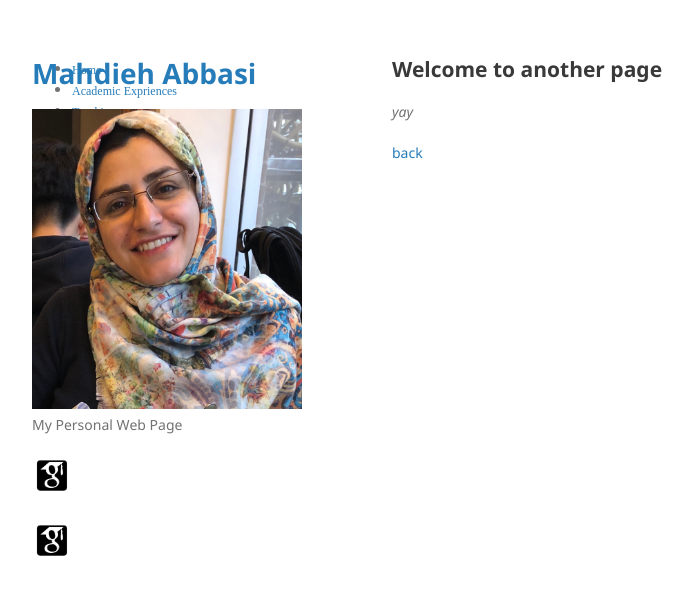
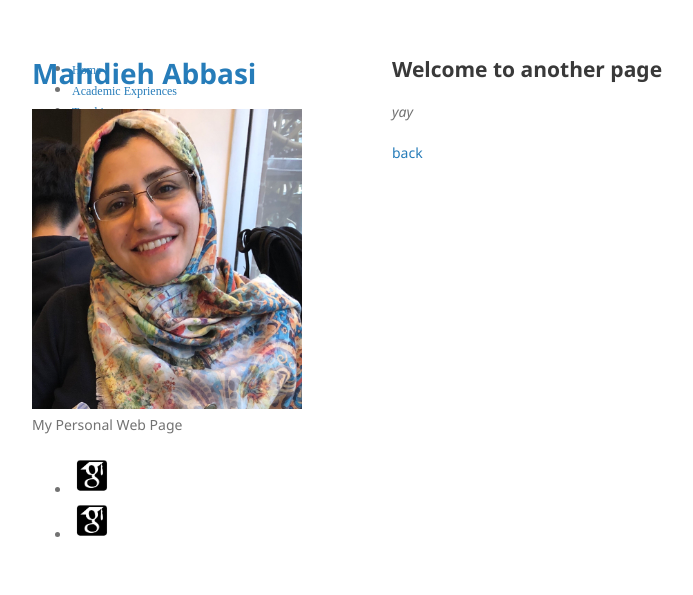
Before and after one commit to mahdaneh/mahdaneh.github.io, a Jekyll site: the page built from another-page.md, in a window 1280 px wide. Shown: the top 595 px of the page, without its empty margins (178-871 px from the left). Built offline with Jekyll 4.4.1, drawn with Linux system fonts in a browser that asks for light colours; our own code applies the rules of GitHub Pages for plain Markdown files.

Commit message:
Update default.html

```diff
--- a/_layouts/default.html
+++ b/_layouts/default.html
@@ -27,14 +27,11 @@
         {% endif %}
 
         {% if site.github.is_user_page %}
-        <div class="row">
-         <div class="column">
-        <p class="view"><a href="https://scholar.google.ca/citations?user=IIJuvsYAAAAJ&hl=en"><img src="/images/GS.png" width="40" height="40"></img></a></p>
-        </div>
-        <div class="column">
-        <p class="view"><a href="https://scholar.google.ca/citations?user=IIJuvsYAAAAJ&hl=en"><img src="/images/GS.png" width="40" height="40"></img></a></p>
-        </div>
-        </div>
+        <ul>
+
+        <li><a href="https://scholar.google.ca/citations?user=IIJuvsYAAAAJ&hl=en"><img src="/images/GS.png" width="40" height="40"></img></a></li>
+        <li><a href="https://scholar.google.ca/citations?user=IIJuvsYAAAAJ&hl=en"><img src="/images/GS.png" width="40" height="40"></img></a></li>
+
         {% endif %}
 
 
```
